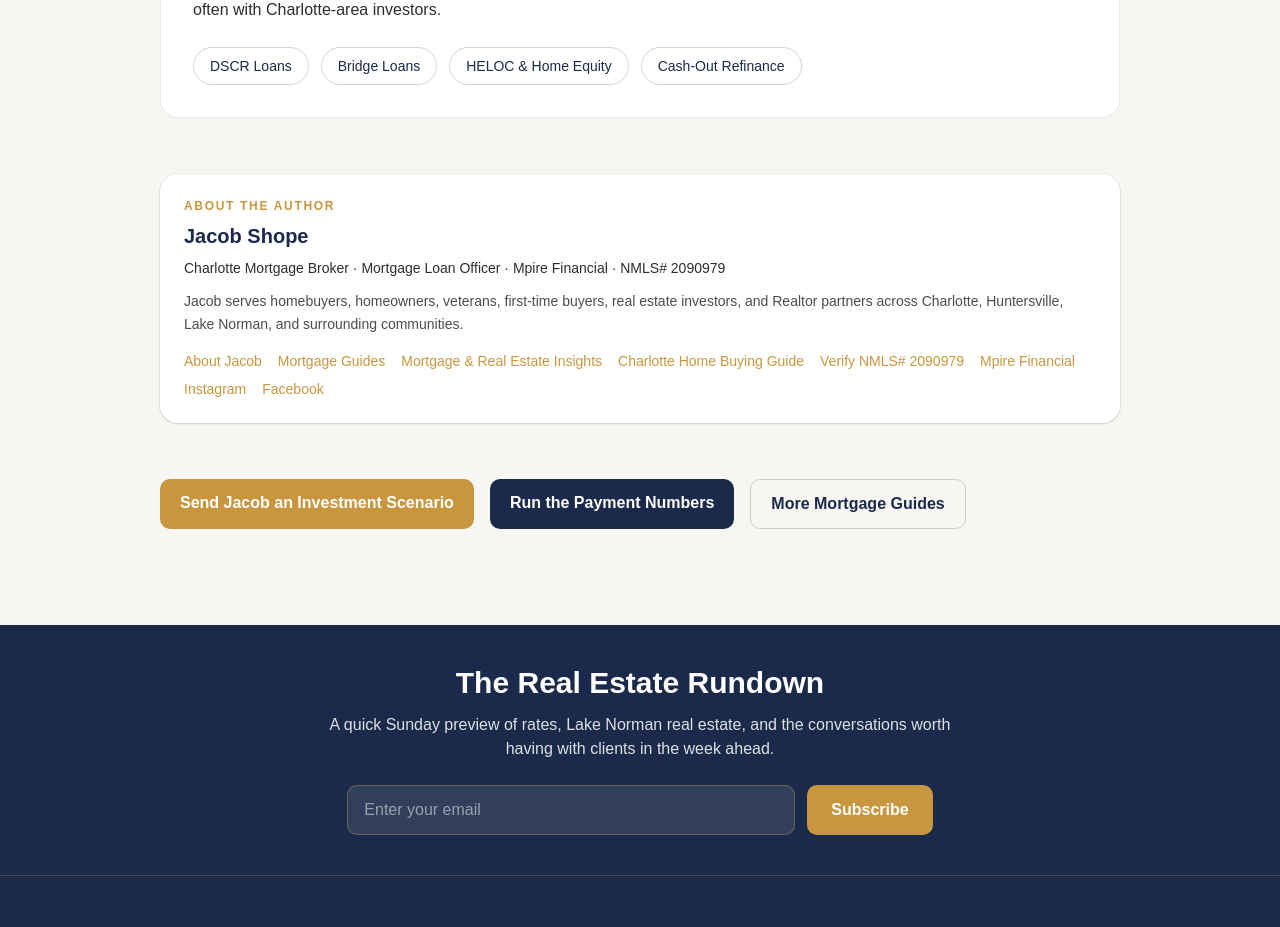
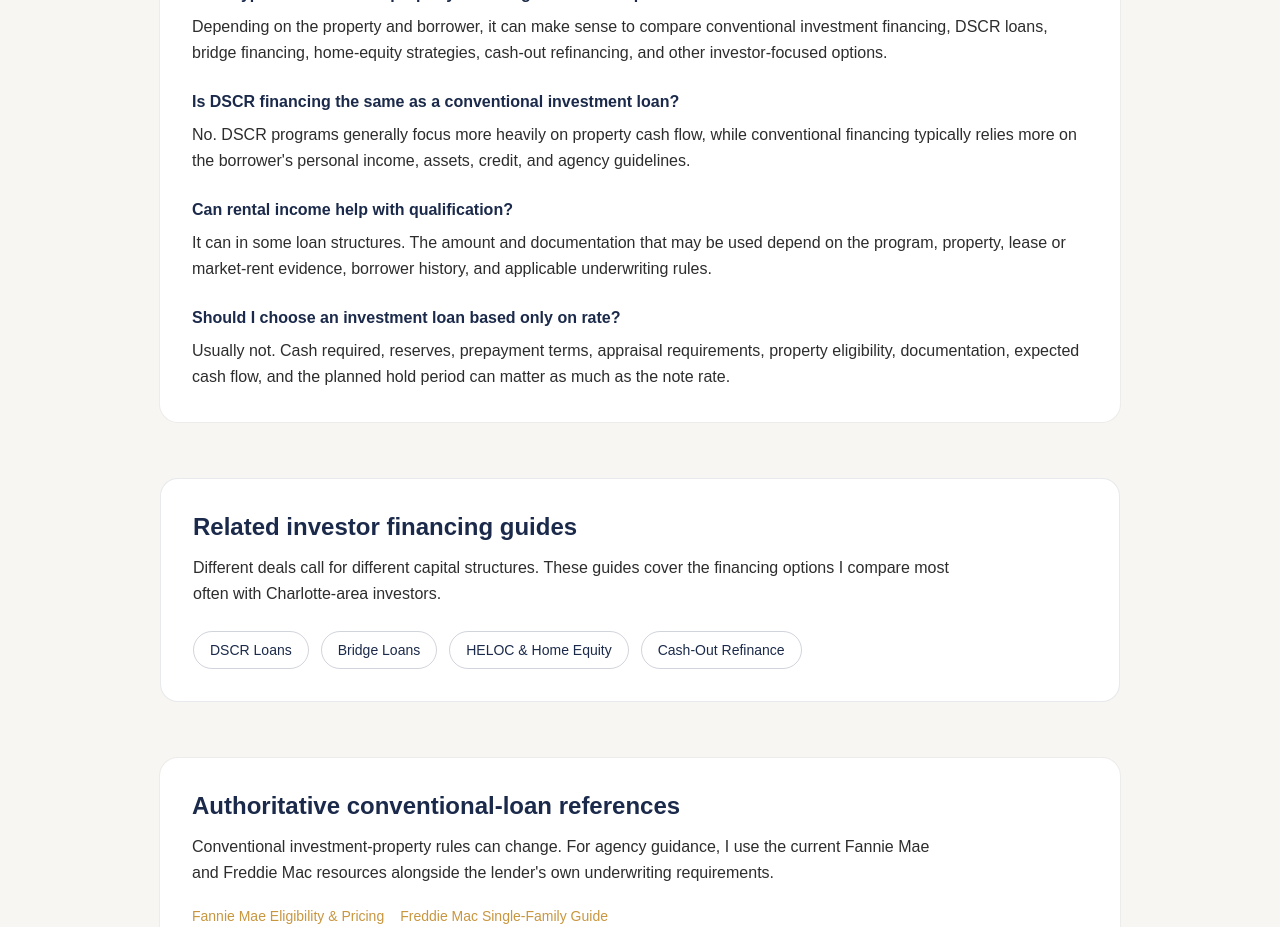
Before and after one commit to JLshope12/jacob-shope-mortgage, a Next.js app: page /investment-property-loans-charlotte in a window 1280 px wide. Shown: the part 1340-2267 px from the top of the page. Built offline with nearby package versions, Linux system fonts and the light colour scheme.

Commit message:
Strengthen Charlotte investor financing authority and source signals

```diff
--- a/app/investment-property-loans-charlotte/page.tsx
+++ b/app/investment-property-loans-charlotte/page.tsx
@@ -12,6 +12,25 @@ export const metadata = {
   authors: [{ name: "Jacob Shope", url: "/about" }],
 };
 
+const FAQS = [
+  [
+    "What types of investment property financing should I compare?",
+    "Depending on the property and borrower, it can make sense to compare conventional investment financing, DSCR loans, bridge financing, home-equity strategies, cash-out refinancing, and other investor-focused options.",
+  ],
+  [
+    "Is DSCR financing the same as a conventional investment loan?",
+    "No. DSCR programs generally focus more heavily on property cash flow, while conventional financing typically relies more on the borrower's personal income, assets, credit, and agency guidelines.",
+  ],
+  [
+    "Can rental income help with qualification?",
+    "It can in some loan structures. The amount and documentation that may be used depend on the program, property, lease or market-rent evidence, borrower history, and applicable underwriting rules.",
+  ],
+  [
+    "Should I choose an investment loan based only on rate?",
+    "Usually not. Cash required, reserves, prepayment terms, appraisal requirements, property eligibility, documentation, expected cash flow, and the planned hold period can matter as much as the note rate.",
+  ],
+] as const;
+
 export default function InvestmentPropertyLoansCharlottePage() {
   const schema = {
     "@context": "https://schema.org",
@@ -25,6 +44,7 @@ export default function InvestmentPropertyLoansCharlottePage() {
         author: { "@id": `${origin}/#jacob-shope` },
         publisher: { "@id": `${origin}/#mpire-financial` },
         mainEntityOfPage: { "@id": `${pageUrl}#webpage` },
+        dateModified: "2026-09-07",
       },
       {
         "@type": "WebPage",
@@ -50,6 +70,15 @@ export default function InvestmentPropertyLoansCharlottePage() {
           { "@type": "ListItem", position: 3, name: "Investment Property Loans Charlotte", item: pageUrl },
         ],
       },
+      {
+        "@type": "FAQPage",
+        "@id": `${pageUrl}#faq`,
+        mainEntity: FAQS.map(([question, answer]) => ({
+          "@type": "Question",
+          name: question,
+          acceptedAnswer: { "@type": "Answer", text: answer },
+        })),
+      },
     ],
   };
 
@@ -69,7 +98,7 @@ export default function InvestmentPropertyLoansCharlottePage() {
         <section className="mt-12 grid gap-6 md:grid-cols-2">
           {[
             ["Conventional investment loans", "A strong fit for many stabilized rental properties when the borrower qualifies using traditional income and asset documentation."],
-            ["DSCR financing", "Useful for certain investment scenarios where the property&apos;s cash flow is central to qualification rather than traditional personal income documentation."],
+            ["DSCR financing", "Useful for certain investment scenarios where the property's cash flow is central to qualification rather than traditional personal income documentation."],
             ["Equity-based strategies", "HELOCs, home equity loans, or cash-out refinancing can sometimes help investors deploy equity from another property into a purchase."],
             ["Bridge and short-term financing", "For deals with a timing gap, rehab component, or planned exit, short-term financing may be more important than the long-term loan on day one."],
           ].map(([title, body]) => (
@@ -90,6 +119,18 @@ export default function InvestmentPropertyLoansCharlottePage() {
           </p>
         </section>
 
+        <section className="mt-14 rounded-2xl bg-white p-8 ring-1 ring-navy/5">
+          <h2 className="text-2xl font-bold text-navy">Common investor financing questions</h2>
+          <div className="mt-6 space-y-6">
+            {FAQS.map(([question, answer]) => (
+              <div key={question}>
+                <h3 className="font-semibold text-navy">{question}</h3>
+                <p className="mt-2 leading-relaxed text-charcoal">{answer}</p>
+              </div>
+            ))}
+          </div>
+        </section>
+
         <section className="mt-14 rounded-2xl border border-navy/10 bg-white p-8">
           <h2 className="text-2xl font-bold text-navy">Related investor financing guides</h2>
           <p className="mt-3 max-w-3xl leading-relaxed text-charcoal">
@@ -100,6 +141,17 @@ export default function InvestmentPropertyLoansCharlottePage() {
             <Link href="/bridge-loans-charlotte" className="rounded-full border border-navy/20 px-4 py-2 text-navy hover:border-gold hover:text-gold">Bridge Loans</Link>
             <Link href="/home-equity-heloc-charlotte" className="rounded-full border border-navy/20 px-4 py-2 text-navy hover:border-gold hover:text-gold">HELOC & Home Equity</Link>
             <Link href="/cash-out-refinance-charlotte" className="rounded-full border border-navy/20 px-4 py-2 text-navy hover:border-gold hover:text-gold">Cash-Out Refinance</Link>
+          </div>
+        </section>
+
+        <section className="mt-14 rounded-2xl bg-white p-8 ring-1 ring-navy/5">
+          <h2 className="text-2xl font-bold text-navy">Authoritative conventional-loan references</h2>
+          <p className="mt-3 max-w-3xl leading-relaxed text-charcoal">
+            Conventional investment-property rules can change. For agency guidance, I use the current Fannie Mae and Freddie Mac resources alongside the lender&apos;s own underwriting requirements.
+          </p>
+          <div className="mt-5 flex flex-wrap gap-4 text-sm font-medium">
+            <a href="https://singlefamily.fanniemae.com/originating-underwriting/mortgage-products/eligibility-pricing" target="_blank" rel="noopener noreferrer" className="text-gold hover:underline">Fannie Mae Eligibility & Pricing</a>
+            <a href="https://guide.freddiemac.com/" target="_blank" rel="noopener noreferrer" className="text-gold hover:underline">Freddie Mac Single-Family Guide</a>
           </div>
         </section>
 
```
